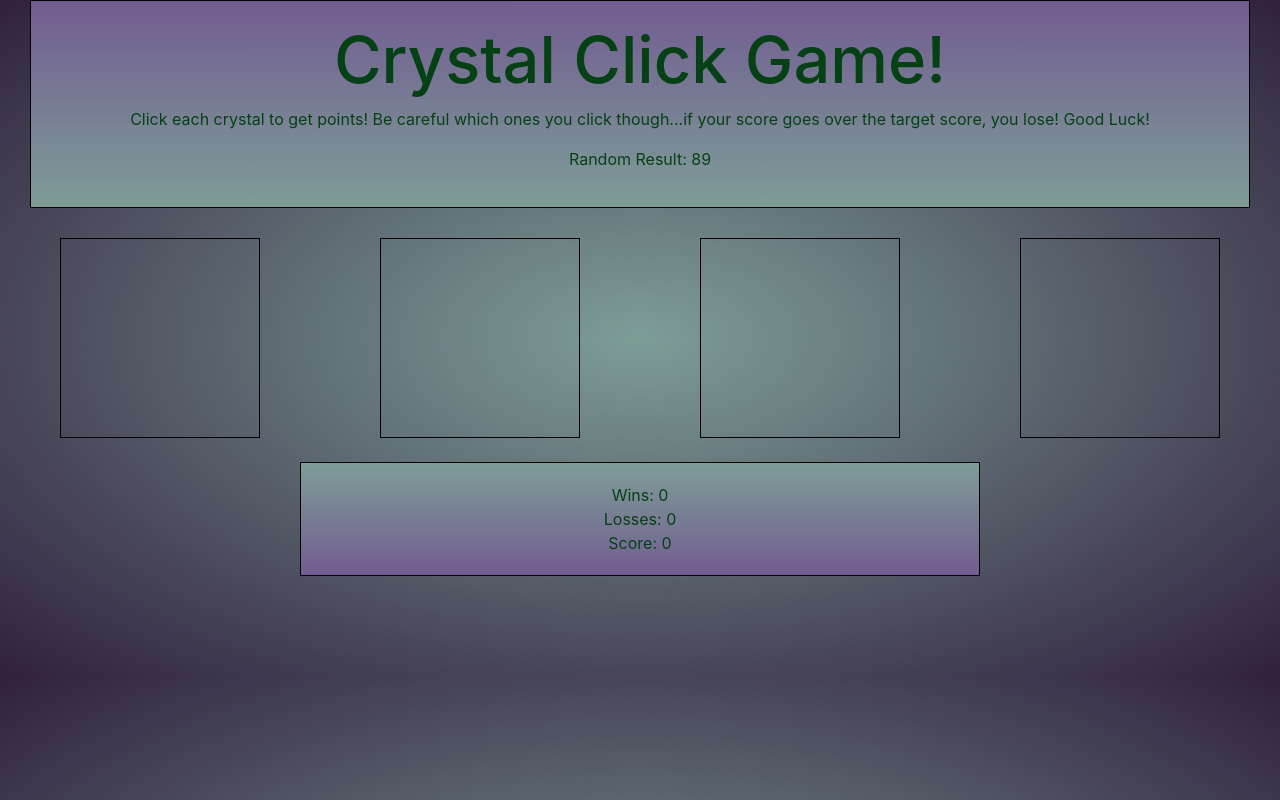
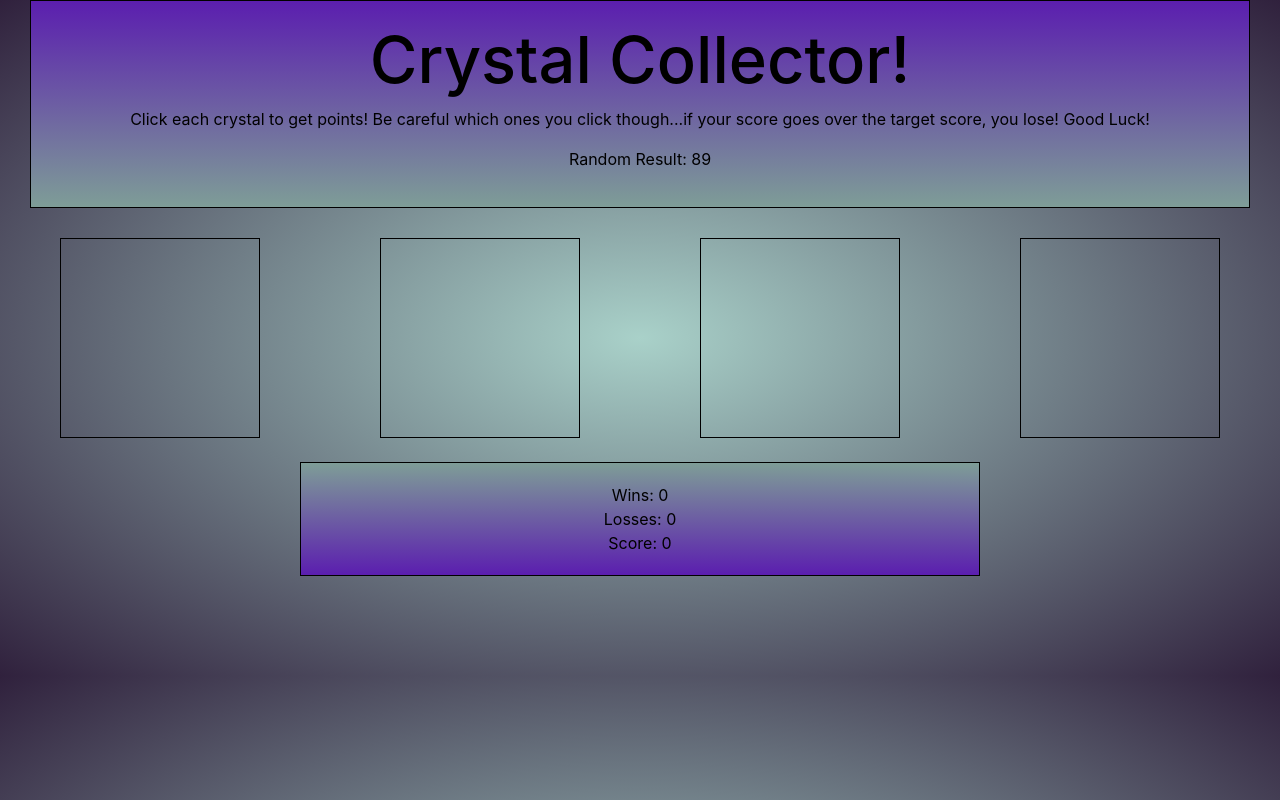
Before and after one commit to bcason9/unit-4-game, a plain HTML site: page index.html in a window 1280 px wide. Drawn offline with nearby package versions, Linux system fonts and the light colour scheme.

Commit message:
updates 3.23

```diff
--- a/assets/css/style.css
+++ b/assets/css/style.css
@@ -12,8 +12,8 @@
 
 body {
     text-align: center;
-    background-image: radial-gradient(rgb(126,157,151), rgb(48, 33, 61));
-    color: rgb(6, 65, 21);
+    background-image: radial-gradient(rgb(169, 209, 201), rgb(48, 33, 61));
+    color: black;
 
 }
 
@@ -26,7 +26,7 @@ h1 {
     margin: 30px;
     margin-top: 0px;
     padding: 20px;
-    background-image: linear-gradient(rgb(114, 92, 145), rgb(126, 157, 151))
+    background-image: linear-gradient(rgb(91, 30, 175), rgb(126, 157, 151))
 }
 
 #box2 {
@@ -35,5 +35,5 @@ h1 {
     margin-right: 300px;
     margin-bottom: 100px;
     padding: 20px;
-    background-image: linear-gradient(rgb(126, 157, 151), rgb(114, 92, 145))
+    background-image: linear-gradient(rgb(126, 157, 151), rgb(91, 30, 175))
 }
--- a/index.html
+++ b/index.html
@@ -12,7 +12,7 @@
 <body>
 <div id="box1">
 
-<h1 class="text-center">Crystal Click Game!</h1>
+<h1 class="text-center">Crystal Collector!</h1>
 
 <p class="text-center">Click each crystal to get points! Be careful which ones you click though...if your score goes over the target score, you lose! Good Luck!</p>
 
```
